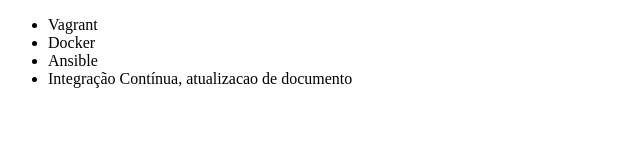
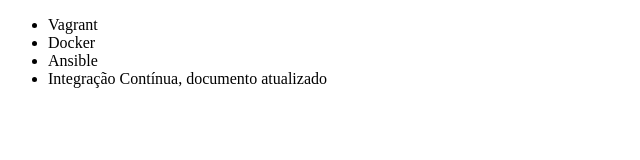
Before and after one commit to leodjango/treinamento-git, a plain HTML site: page index.html in a window 1280 px wide. Shown: the full height of the page, 0-640 px from the left. Drawn offline with Linux system fonts and the light colour scheme.

Commit message:
Correcao de documento

```diff
--- a/index.html
+++ b/index.html
@@ -9,7 +9,7 @@
         <li>Vagrant</li>
         <li>Docker</li>
         <li>Ansible</li>
-        <li>Integração Contínua, atualizacao de documento</li>
+        <li>Integração Contínua, documento atualizado</li>
     </ul>
 </body>
 </html>
```
